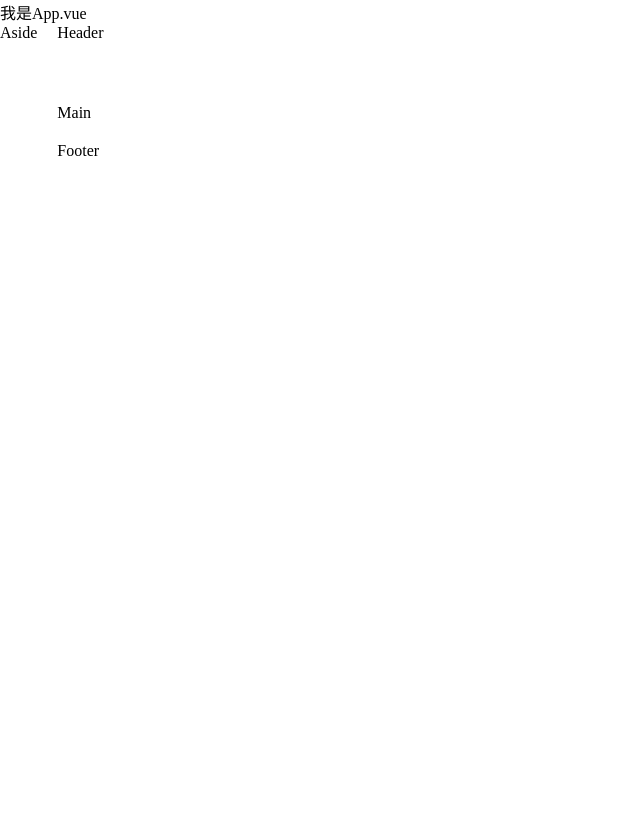
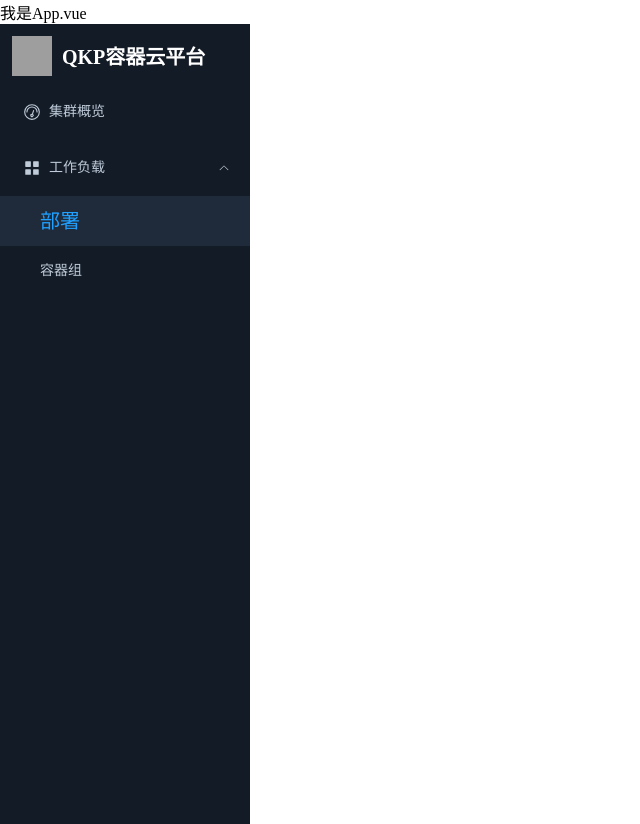
Before and after one commit to hurricane1988/ns-console, a Vue app: page /workload/deployment in a window 1280 px wide. Shown: the whole page, without its empty margins (0-640 px from the left). Before the commit the page ends 800 px from the top, so only its background shows below. Built offline with nearby package versions, Linux system fonts and the light colour scheme; grey boxes are pictures that could not be loaded.

Commit message:
add Layout.vue

```diff
--- a/src/layout/Layout.vue
+++ b/src/layout/Layout.vue
@@ -1,12 +1,138 @@
 <template>
   <div class="common-layout">
-    <el-container>
-      <el-aside width="200">Aside</el-aside>
-      <el-container>
-        <el-header>Header</el-header>
-        <el-main>Main</el-main>
-        <el-footer>Footer</el-footer>
+  <!-- container整体布局 -->
+    <el-container style="height: 100vh;">
+			<!--侧边栏,定义默认宽度-->
+      <el-aside class="aside" width="asideWidth">
+				<!-- 固钉，将平台logo和名字固钉在侧边栏最上方 -->
+				<!-- z-index是显示优先级 -->
+				<el-affix class="aside-affix" z-index="1200">
+					<div class="aside-logo">
+						<!-- logo图片 -->
+						<el-image class="logo-image" src="logo" />
+						<!-- 平台名，折叠后不显示 -->
+						<span :class="[isCollapsed ? 'is-collapse' : '']">
+							<span class="logo-name">QKP容器云平台</span>
+						</span>
+					</div>
+				</el-affix>
+
+				<!-- 菜单导航栏 -->
+				<!-- router 使用 vue-router 的模式，启用该模式会在激活导航时以 index 作为 path 进行路由跳转 -->
+				<!-- default-active 当前激活菜单的index,将菜单栏与路径做了对应关系 -->
+				<!-- collapse 是否折叠 -->
+				<el-menu class="aside-menu"
+					router :default-active="$route.path" :collapse="isCollapsed" background-color="#131b27" text-color="#bfcbd9" active-text-color="#20a0ff">
+					<!-- for循环路由规则 -->
+					<div v-for="menu in routers" :key="menu">
+						<!-- 处理子路由只有1个的情况，如概要、工作流 -->
+						<el-menu-item class="aside-menu-item" v-if="menu.children && menu.children.length == 1" :index="menu.children[0].path">
+							<!-- 引入图标的方式 -->
+							<el-icon><component :is="menu.children[0].icon"/></el-icon>
+
+							<template #title>
+								{{menu.children[0].name}}
+							</template>
+						</el-menu-item>
+						<!-- 处理有多个子路由的情况，如集群、工作负载、负载均衡等 -->
+						<!-- 父菜单 -->
+						<!-- 注意el-menu-item在折叠后，title的部分会自动消失，但el-sub-menu不会，需要自己控制 -->
+
+						<el-sub-menu class="aside-submenu" v-else-if="menu.children && menu.children.length > 1" :index="menu.path">
+							<template #title>
+								<el-icon><component :is="menu.icon" /></el-icon>
+								<span :class="[isCollapsed ? 'is-collapse' : '']">{{menu.name}}</span>
+							</template>
+
+							<!-- 子菜单 -->
+							<el-menu-item class="aside-menu-childitem" v-for="child in menu.children" :key="child" :index="child.path">
+								<template #title>
+									{{child.name}}
+								</template>
+							</el-menu-item>
+						</el-sub-menu>
+					</div>
+				</el-menu>
+			</el-aside>
       </el-container>
-    </el-container>
-  </div>
+	</div>
 </template>
+
+<script>
+import {useRouter} from "vue-router"
+export default {
+	data() {
+		return {
+			// 导入logo图片
+			logo: require("@/assets/k8s/logo.svg"),
+			// 控制导航栏折叠
+			isCollapsed: false,
+			// 导航栏宽度
+			asideWidth: '220px',
+			// 路由规则
+			routers: [],
+		}
+	},
+	beforeMount() {
+		// 使用useRouter().options.routes方法获取路由规则
+		this.routers = useRouter().options.routes
+	}
+}
+</script>
+
+<style scoped>
+	/* 侧边栏折叠速度，背景色 */
+	.aside {
+		transition: all .5s;
+		background-color: #131b27;
+	}
+	/* 固钉，以及logo图片和平台名的属性 */
+	.aside-logo {
+		background-color: #131b27;
+		height: 60px;
+		color: white;
+	}
+	.logo-image {
+		width: 40px;
+		height: 40px;
+		top: 12px;
+		padding-left: 12px;
+	}
+	.logo-name {
+		font-size: 20px;
+		font-weight: bold;
+		padding-right: 45px;
+		padding-left: 10px;
+	}
+	/* 滚动条不展示 */
+	.aside::-webkit-scrollbar {
+		display: none;
+	}
+	/* 修整边框，让边框不要有溢出 */
+	.aside-affix {
+		border-bottom-width: 0;
+	}
+	.aside-menu {
+		border-right-width: 0
+	}
+	/* 菜单栏的位置以及颜色 */
+	.aside-menu-item.is-active {
+		background-color: #1f2a3a ;
+	}
+	.aside-menu-item:hover {
+		background-color: #142c4e;
+	}
+	.aside-menu-childitem {
+		padding-left: 40px !important;
+	}
+	.aside-menu-childitem.is-active {
+		background-color: #1f2a3a ;
+		font-family: 微软雅黑;
+		font-size: 20px;
+	}
+	.aside-menu-childitem:hover {
+		background-color: #ffffff;
+		border-style: none;
+		border-radius: 10px;
+	}
+</style>
--- a/src/router/index.js
+++ b/src/router/index.js
@@ -15,9 +15,9 @@ const routes = [
         children: [
             {
                 path: '/home',
-                name: '概要',
+                name: '集群概览',
                 icon: 'odometer',
-                meta: {title: "概要", requireAuth: true},
+                meta: {title: "集群概览", requireAuth: true},
                 component: () => import('@/views/home/Home')
             }
         ]
@@ -35,16 +35,16 @@ const routes = [
         children: [
             {
                 path: "/workload/deployment",
-                name: "Deployment",
+                name: "部署",
                 icon: "el-icon-s-data",
-                meta: {title: "Deployment", requireAuth: true},
+                meta: {title: "部署", requireAuth: true},
                 component: () => import('@/views/deployment/Deployment')
             },
             {
                 path: "/workload/pod",
-                name: "Pod",
+                name: "容器组",
                 icon: "el-icon-document-add",
-                meta: {title: "Pod", requireAuth: true},
+                meta: {title: "容器", requireAuth: true},
                 component: () => import('@/views/pod/Pod')
             }
         ]
```
